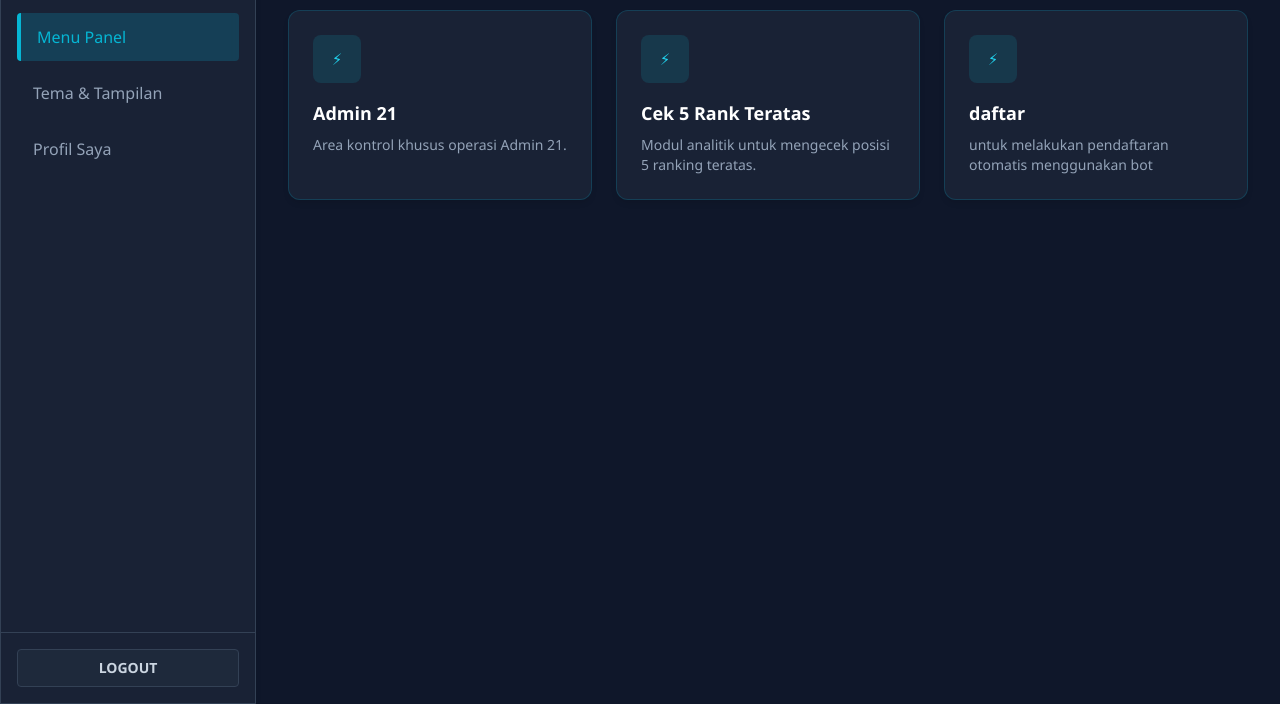
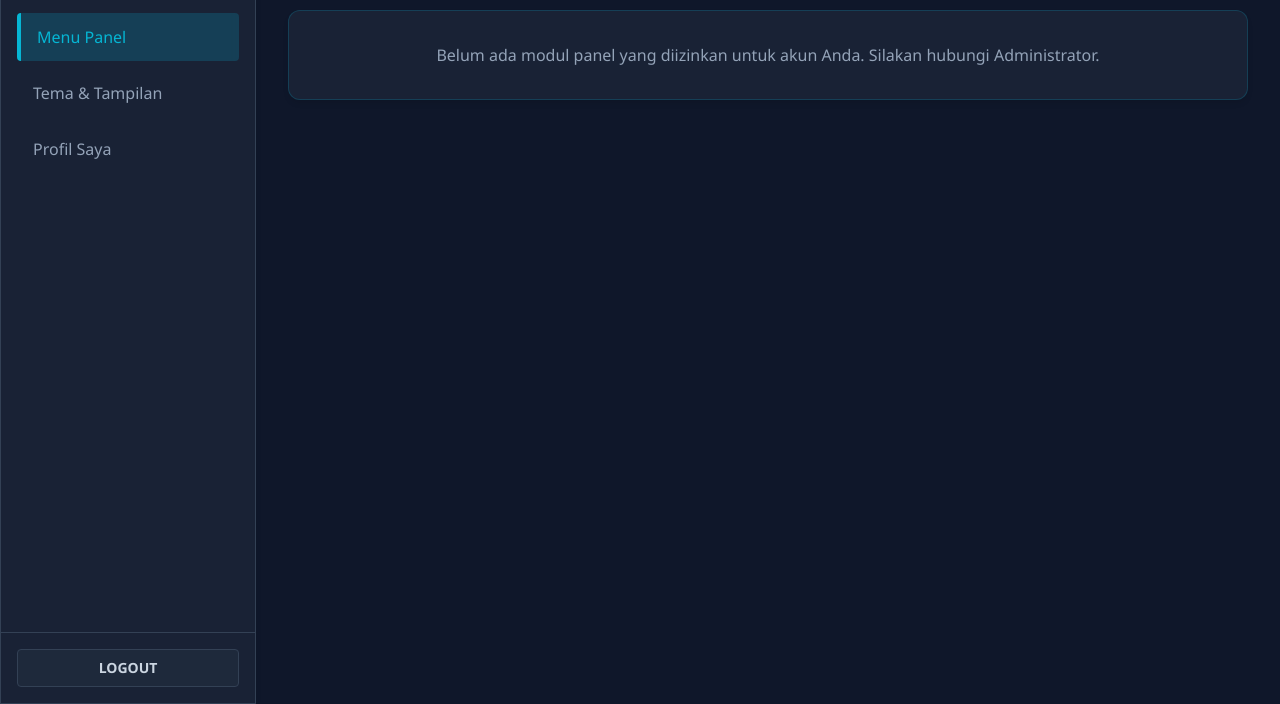
Before and after one commit to echo0123/panel-eko-bot, a website: page dashboard-user.html in a window 1280 px wide. Shown: the part 96-800 px from the top of the page. Drawn offline with nearby package versions, Linux system fonts and the light colour scheme; sample sign-in values are in the browser's storage.

Commit message:
Add files via upload

```diff
--- a/dashboard-user.html
+++ b/dashboard-user.html
@@ -257,25 +257,17 @@
         }
 
         function muatMenuUser(userEmail) {
-            // Berikan Fallback Default Menus agar tidak kosong di perangkat lain
-            let menus = JSON.parse(localStorage.getItem('db_menus'));
-            if(!menus || menus.length === 0) {
-                menus = [
-                    { id: 'menu_admin_21', name: 'Admin 21', desc: 'Area kontrol khusus operasi Admin 21.', allowedUsers: [userEmail] },
-                    { id: 'menu_cek_rank', name: 'Cek 5 Rank Teratas', desc: 'Modul analitik untuk mengecek posisi 5 ranking teratas.', allowedUsers: [userEmail] },
-                    { id: 'menu_bot_daftar', name: 'daftar', desc: 'untuk melakukan pendaftaran otomatis menggunakan bot', allowedUsers: [userEmail] }
-                ];
-            }
-
+            let menus = JSON.parse(localStorage.getItem('db_menus')) || [];
             let container = document.getElementById('userMenuContainer');
             container.innerHTML = '';
 
+            // Murni menyaring menu berdasarkan izin yang diberikan admin (allowedUsers)
             let allowedMenus = menus.filter(menu => menu.allowedUsers && menu.allowedUsers.includes(userEmail));
             allowedMenus.sort((a, b) => a.name.localeCompare(b.name, undefined, {sensitivity: 'base'}));
 
             if(allowedMenus.length === 0) {
-                // Jika belum di-setting admin, tampilkan semua menu untuk kenyamanan lintas perangkat
-                allowedMenus = menus;
+                container.innerHTML = `<div class="col-span-full p-8 text-center glass-card rounded-xl text-slate-400">Belum ada modul panel yang diizinkan untuk akun Anda. Silakan hubungi Administrator.</div>`;
+                return;
             }
 
             allowedMenus.forEach(menu => {
```
